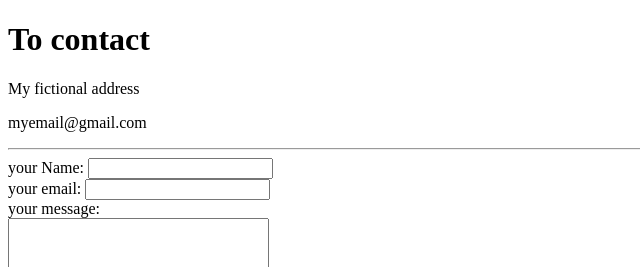
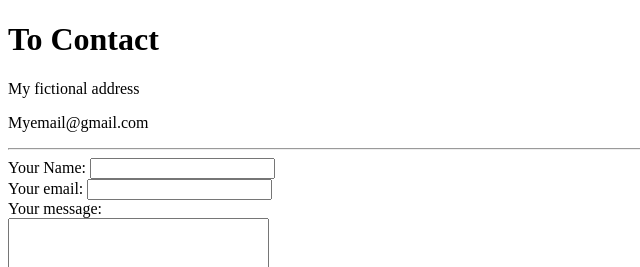
Before and after one commit to DileepAhmad/Demosite, a plain HTML site: page contact-me.html in a window 1280 px wide. Shown: the top 267 px of the page, 0-640 px from the left. Drawn offline with Linux system fonts and the light colour scheme.

Commit message:
Update contact-me

```diff
--- a/contact-me.html
+++ b/contact-me.html
@@ -3,20 +3,20 @@
 
 <head>
   <meta charset="utf-8">
-  <title>contact me</title>
+  <title>Contact Me</title>
 </head>
 
 <body>
-  <h1>To contact</h1>
+  <h1>To Contact</h1>
   <p>My fictional address</p>
-  <p>myemail@gmail.com</p>
+  <p>Myemail@gmail.com</p>
   <hr>
   <form class="" action="dileep7553@gmail.com" method="post" enctype="text/plain">
-    <label for=""> your Name:</label>
+    <label for=""> Your Name:</label>
     <input type="text" name="your Name" value=""><br>
-    <label for="">your email:</label>
+    <label for="">Your email:</label>
     <input type="email" name="your email" value=""><br>
-    <label>your message:</label><br>
+    <label>Your message:</label><br>
     <textarea name=" your messge" rows="10" cols="30"></textarea><br>
     <input type="submit" name="">
 
```
